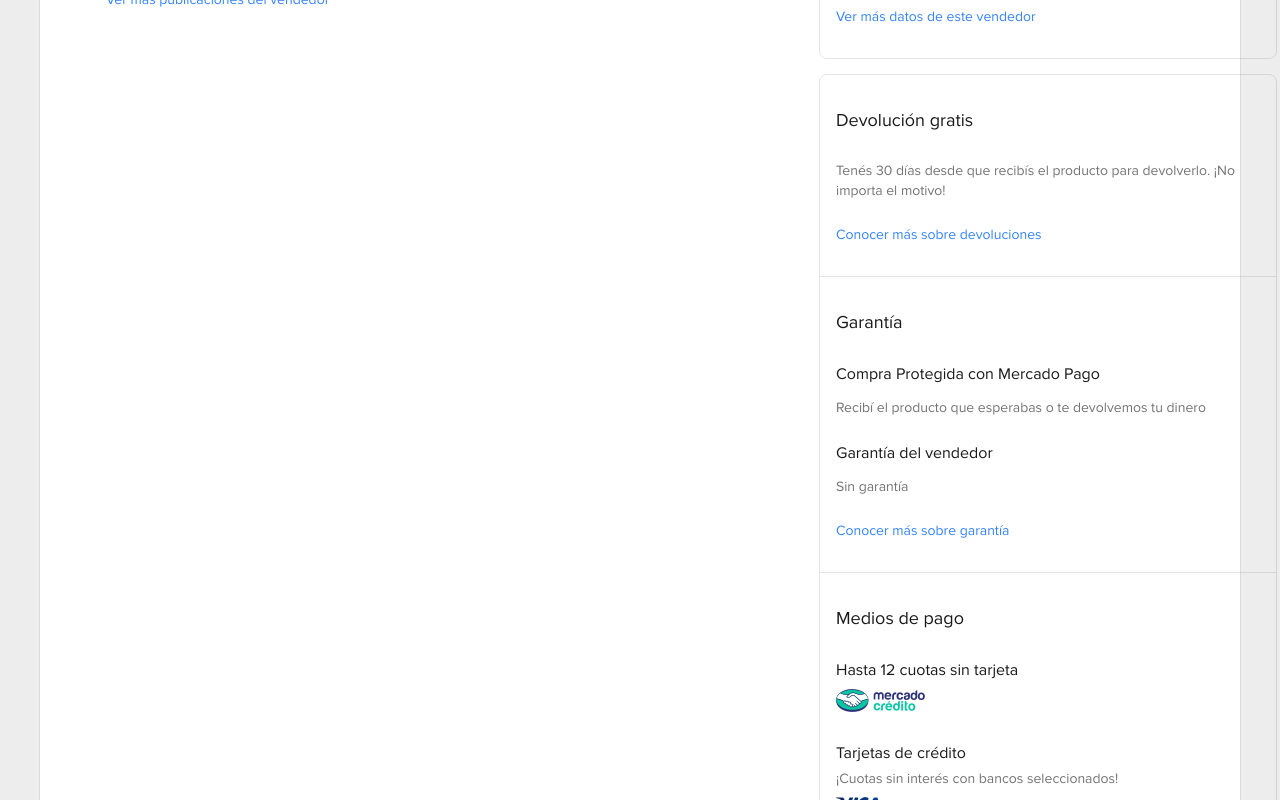
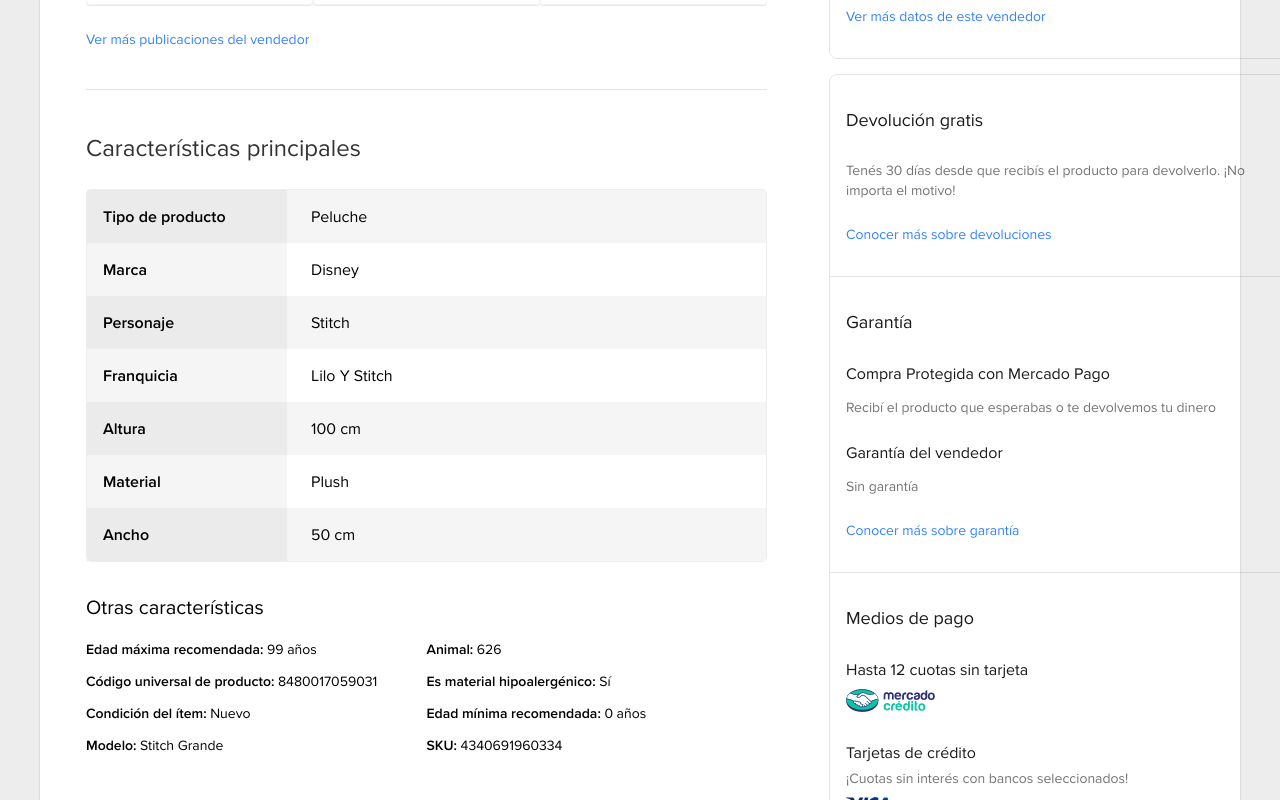
Before and after one commit to GastonPerez97/mercadolibre-details-challenge, a React (Create React App) app: page / in a window 1280 px wide. Shown: the part 1240-2040 px from the top of the page. Built offline with nearby package versions, Linux system fonts and the light colour scheme.

Commit message:
added product features component. modified product mock features

```diff
--- a/src/App.css
+++ b/src/App.css
@@ -41,8 +41,8 @@
 	margin-right: 24px;
 }
 
-.ml-50px {
-	margin-left: 50px;
+.mx-30px {
+	margin: 0 30px;
 }
 
 /* -------- FONT SIZES -------- */
--- a/src/components/ProductCard/ProductCard.js
+++ b/src/components/ProductCard/ProductCard.js
@@ -10,7 +10,7 @@
 			<div className="card-body">
 				<h3>$ { formattedPrice }</h3>
 				{ props.freeShipping &&
-					<p class="card-free-shipping">Env&iacute;o gratis</p>
+					<p className="card-free-shipping">Env&iacute;o gratis</p>
 				}
 				<p>{ props.title }</p>
 			</div>
--- a/src/components/ProductDetails/ProductDetails.css
+++ b/src/components/ProductDetails/ProductDetails.css
@@ -28,5 +28,12 @@
 	background: rgba(0, 0, 0, 0.1);
 	border: 0px;
 	height: 1px;
-	margin: 0;
+	margin: 40px 0;
 }
+
+.product-details-subtitle {
+	color: #333;
+    font-size: 24px;
+    font-weight: 400;
+    margin-bottom: 24px;
+}
--- a/src/components/ProductDetails/ProductDetails.js
+++ b/src/components/ProductDetails/ProductDetails.js
@@ -4,6 +4,7 @@
 import AdditionalInfo from "./AdditionalInfo/AdditionalInfo";
 import Gallery from "./Gallery/Gallery";
 import SellerPosts from "./SellerPosts/SellerPosts";
+import ProductFeatures from "./ProductFeatures/ProductFeatures";
 
 const ProductDetails = () => {
 	return (
@@ -17,8 +18,9 @@
 			<article className="left-column">
 				<Gallery />
 
-				<div className="ml-50px">
+				<div className="mx-30px">
 					<SellerPosts />
+					<ProductFeatures />
 				</div>
 			</article>
 		</section>
--- /dev/null
+++ b/src/components/ProductDetails/ProductFeatures/ProductFeatures.css
@@ -0,0 +1,61 @@
+.features-table {
+	width: 100%;
+	border: 1px solid #ededed;
+    border-radius: 5px;
+	border-spacing: 0;
+}
+
+.features-table tr:nth-child(odd) :first-child {
+	background-color: #ebebeb;
+}
+
+.features-table tr:nth-child(even) :first-child,
+.features-table tr:nth-child(odd) :nth-child(2) {
+	background-color: #f5f5f5;
+}
+
+.features-table tr {
+	width: 100%;
+}
+
+.features-table th {
+	width: 160px;
+}
+
+.feature-title, .feature-value {
+	display: table-cell;
+    text-align: left;
+    vertical-align: middle;
+	padding: 15px 24px 15px 16px;
+	font-size: 16px;
+}
+
+.feature-value {
+	padding-left: 24px;
+}
+
+.feature-title {
+	font-weight: 600;
+}
+
+.other-features-container h3 {
+	font-size: 20px;
+    margin-top: 32px;
+	font-weight: 400;
+    line-height: 1.25;
+}
+
+.other-features-container p {
+	font-size: 14px;
+}
+
+.other-features {
+	display: flex;
+	flex-wrap: wrap;
+}
+
+.other-features p {
+	width: 50%;
+  	box-sizing: border-box;
+	margin-bottom: 12px;
+}
--- /dev/null
+++ b/src/components/ProductDetails/ProductFeatures/ProductFeatures.js
@@ -0,0 +1,45 @@
+import "./ProductFeatures.css";
+import product from "../mock";
+
+const ProductFeatures = () => {
+	const mainFeatures = product.attributes.filter(attribute => attribute.attribute_group_id === "");
+	const otherFeatures = product.attributes.filter(attribute => attribute.attribute_group_id === "OTHERS");
+
+	const mainFeatureElements = mainFeatures.map(feature => (
+		<tr key={ feature.id }>
+			<th className="feature-title">{ feature.name }</th>
+			<td className="feature-value">{ feature.value_name }</td>
+		</tr>
+	));
+
+	const otherFeatureElements = otherFeatures.map(feature => (
+		<p key={ feature.id }>
+			<b>{ feature.name }: </b>
+			{ feature.value_name }
+		</p>
+	));
+
+	return (
+		<section>
+			<hr className="product-details-hr" />
+
+			<h2 className="product-details-subtitle">Caracter&iacute;sticas principales</h2>
+
+			<table className="features-table">
+				<tbody>
+					{ mainFeatureElements }
+				</tbody>
+			</table>
+
+			<div className="other-features-container">
+				<h3>Otras caracter&iacute;sticas</h3>
+
+				<div className="other-features">
+					{ otherFeatureElements }
+				</div>
+			</div>
+		</section>
+	);
+}
+
+export default ProductFeatures;
--- a/src/components/ProductDetails/SellerPosts/SellerPosts.css
+++ b/src/components/ProductDetails/SellerPosts/SellerPosts.css
@@ -1,12 +1,5 @@
 .seller-posts-container {
 	margin-top: 40px;
-}
-
-.seller-posts-container h2 {
-	color: #333;
-    font-size: 24px;
-    font-weight: 400;
-    margin-bottom: 24px;
 }
 
 .seller-posts-card-container {
--- a/src/components/ProductDetails/SellerPosts/SellerPosts.js
+++ b/src/components/ProductDetails/SellerPosts/SellerPosts.js
@@ -11,7 +11,7 @@
 			<hr className="product-details-hr" />
 
 			<div className="seller-posts-container">
-				<h2>Publicaciones del vendedor</h2>
+				<h2 className="product-details-subtitle">Publicaciones del vendedor</h2>
 
 				<div className="seller-posts-card-container">
 					<ProductCard
--- a/src/components/ProductDetails/mock.js
+++ b/src/components/ProductDetails/mock.js
@@ -139,14 +139,14 @@
               },
             },
           ],
-          attribute_group_id: "",
-          attribute_group_name: "",
+          attribute_group_id: "OTHERS",
+          attribute_group_name: "Otros",
         },
         {
           id: "PRODUCT_TYPE",
           name: "Tipo de producto",
           value_id: null,
-          value_name: "peluche",
+          value_name: "Peluche",
           value_struct: null,
           values: [
             {
@@ -162,12 +162,12 @@
           id: "ANIMAL",
           name: "Animal",
           value_id: null,
-          value_name: "stitch",
+          value_name: "626",
           value_struct: null,
           values: [
             {
               id: null,
-              name: "stitch",
+              name: "626",
               struct: null,
             },
           ],
@@ -187,8 +187,8 @@
               struct: null,
             },
           ],
-          attribute_group_id: "OTHERS",
-          attribute_group_name: "Otros",
+          attribute_group_id: "",
+          attribute_group_name: "",
         },
         {
           id: "CHARACTER",
@@ -203,14 +203,14 @@
               struct: null,
             },
           ],
-          attribute_group_id: "OTHERS",
-          attribute_group_name: "Otros",
+          attribute_group_id: "",
+          attribute_group_name: "",
         },
         {
           id: "FRANCHISE",
           name: "Franquicia",
           value_id: null,
-          value_name: "Stitch",
+          value_name: "Lilo Y Stitch",
           value_struct: null,
           values: [
             {
@@ -219,8 +219,8 @@
               struct: null,
             },
           ],
-          attribute_group_id: "OTHERS",
-          attribute_group_name: "Otros",
+          attribute_group_id: "",
+          attribute_group_name: "",
         },
         {
           id: "GTIN",
@@ -257,8 +257,8 @@
               },
             },
           ],
-          attribute_group_id: "OTHERS",
-          attribute_group_name: "Otros",
+          attribute_group_id: "",
+          attribute_group_name: "",
         },
         {
           id: "IS_HYPOALLERGENIC_MATERIAL",
@@ -305,8 +305,8 @@
               struct: null,
             },
           ],
-          attribute_group_id: "OTHERS",
-          attribute_group_name: "Otros",
+          attribute_group_id: "",
+          attribute_group_name: "",
         },
         {
           id: "MIN_RECOMMENDED_AGE",
@@ -334,7 +334,7 @@
           id: "MODEL",
           name: "Modelo",
           value_id: null,
-          value_name: "Stitch",
+          value_name: "Stitch Grande",
           value_struct: null,
           values: [
             {
@@ -350,12 +350,12 @@
           id: "SELLER_SKU",
           name: "SKU",
           value_id: null,
-          value_name: "1metro",
+          value_name: "4340691960334",
           value_struct: null,
           values: [
             {
               id: null,
-              name: "1metro",
+              name: "4340691960334",
               struct: null,
             },
           ],
@@ -381,8 +381,8 @@
               },
             },
           ],
-          attribute_group_id: "OTHERS",
-          attribute_group_name: "Otros",
+          attribute_group_id: "",
+          attribute_group_name: "",
         },
       ],
       warnings: [],
```
